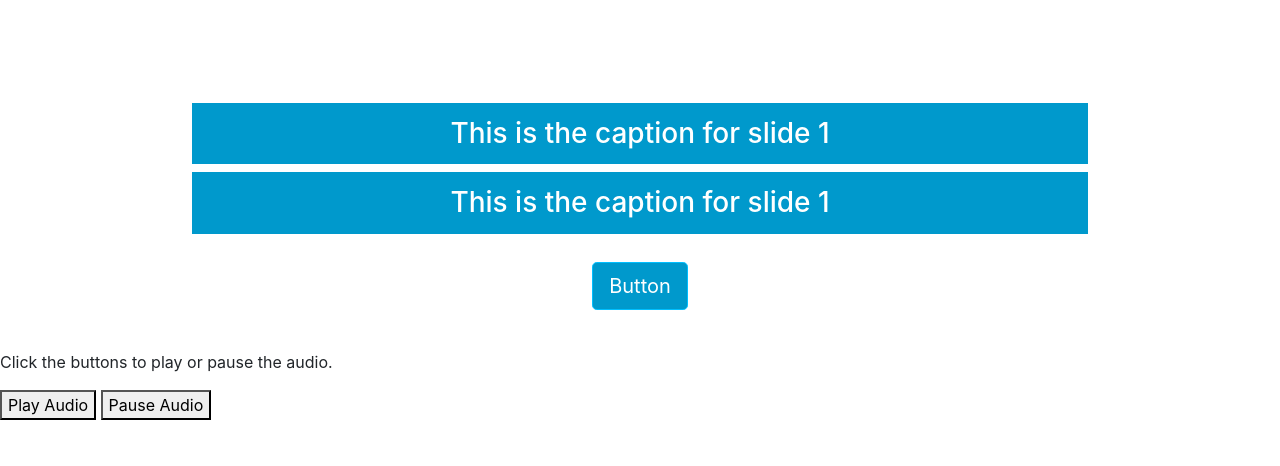
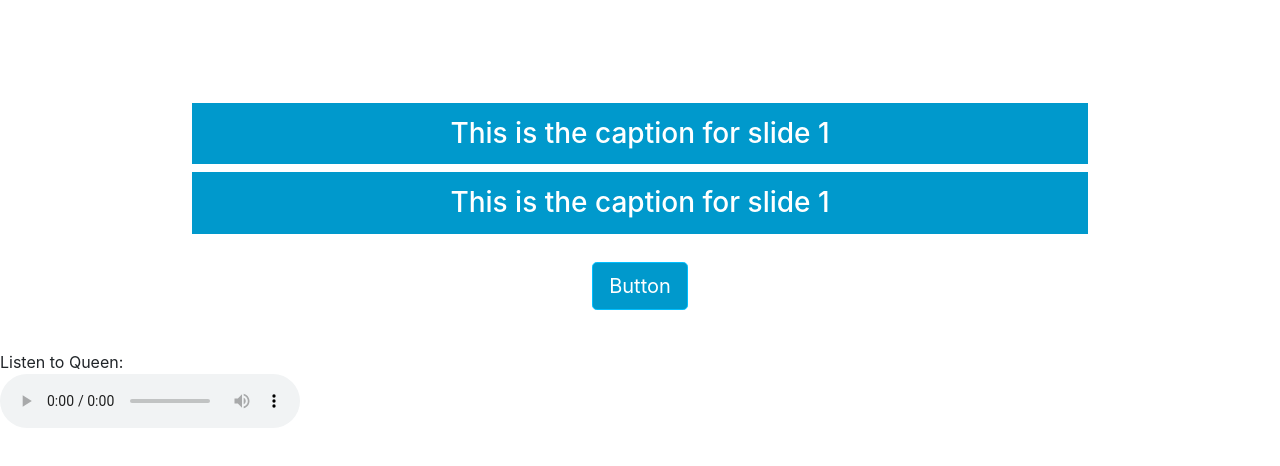
Before and after one commit to leeretk/newsletter, a website: page index.html in a window 1280 px wide. Drawn offline with nearby package versions, Linux system fonts and the light colour scheme.

Commit message:
Update index.html

```diff
--- a/index.html
+++ b/index.html
@@ -64,30 +64,21 @@
       <span class="sr-only">Next</span>
     </a>
 
-    <audio id="myAudio">
-        <source src="/assets/mp3/Queen - Don t Stop Me Now (Official Video).mp3">
-        Your browser does not support the audio element.
-      </audio>
-
-      <p>Click the buttons to play or pause the audio.</p>
-
-      <button onclick="playAudio()" type="button">Play Audio</button>
-      <button onclick="pauseAudio()" type="button">Pause Audio</button>
+    <figure>
+        <figcaption>Listen to Queen:</figcaption>
+        <audio
+            controls
+            src="/assets/mp3/Queen - Don t Stop Me Now (Official Video).mp3">
+                Your browser does not support the
+                <code>audio</code> element.
+        </audio>
+    </figure>
 
 
   </div>
+
   <script src="index.js"></script>
-  <script>
-    var x = document.getElementById("myAudio");
 
-    function playAudio() {
-      x.play();
-    }
-
-    function pauseAudio() {
-      x.pause();
-    }
-    </script>
 </body>
 
 </html>
```
